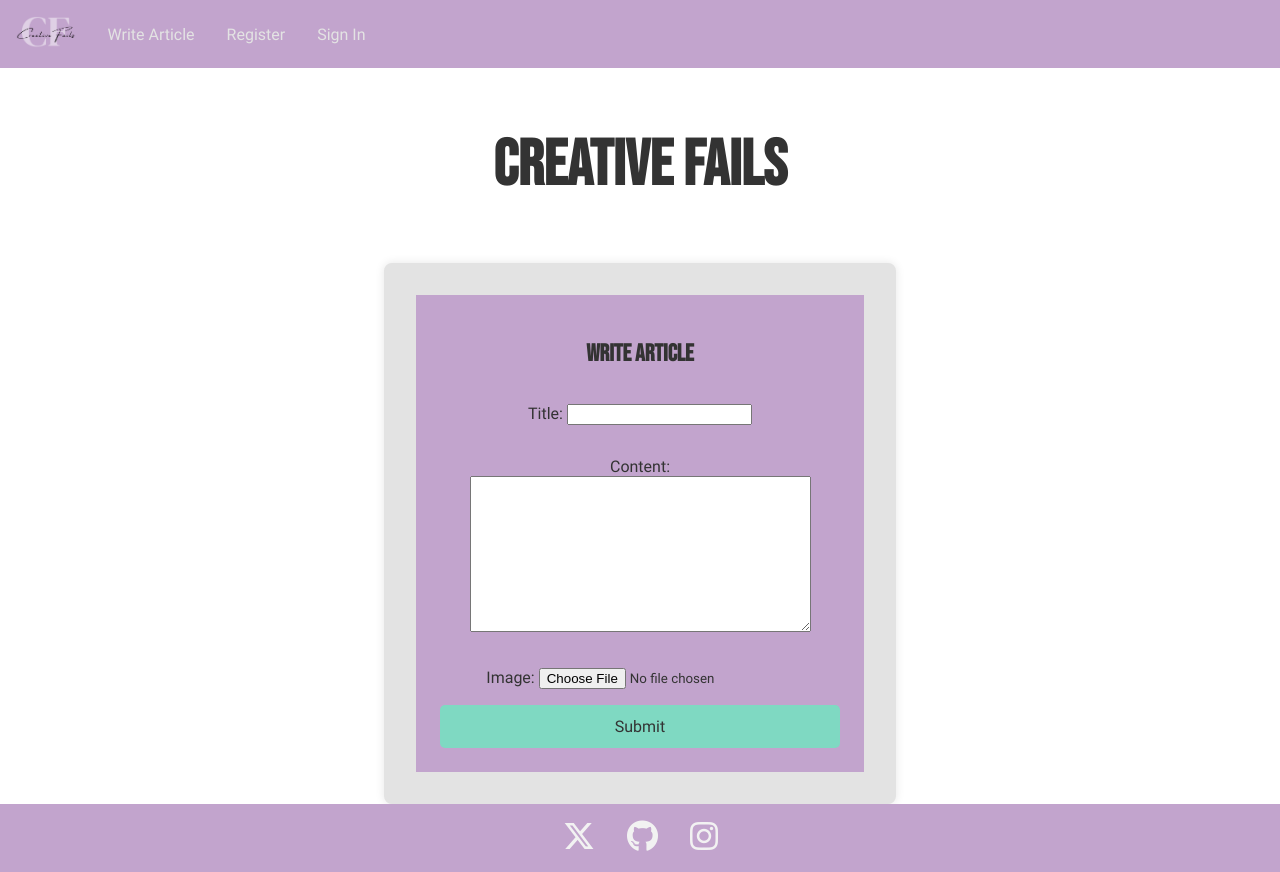
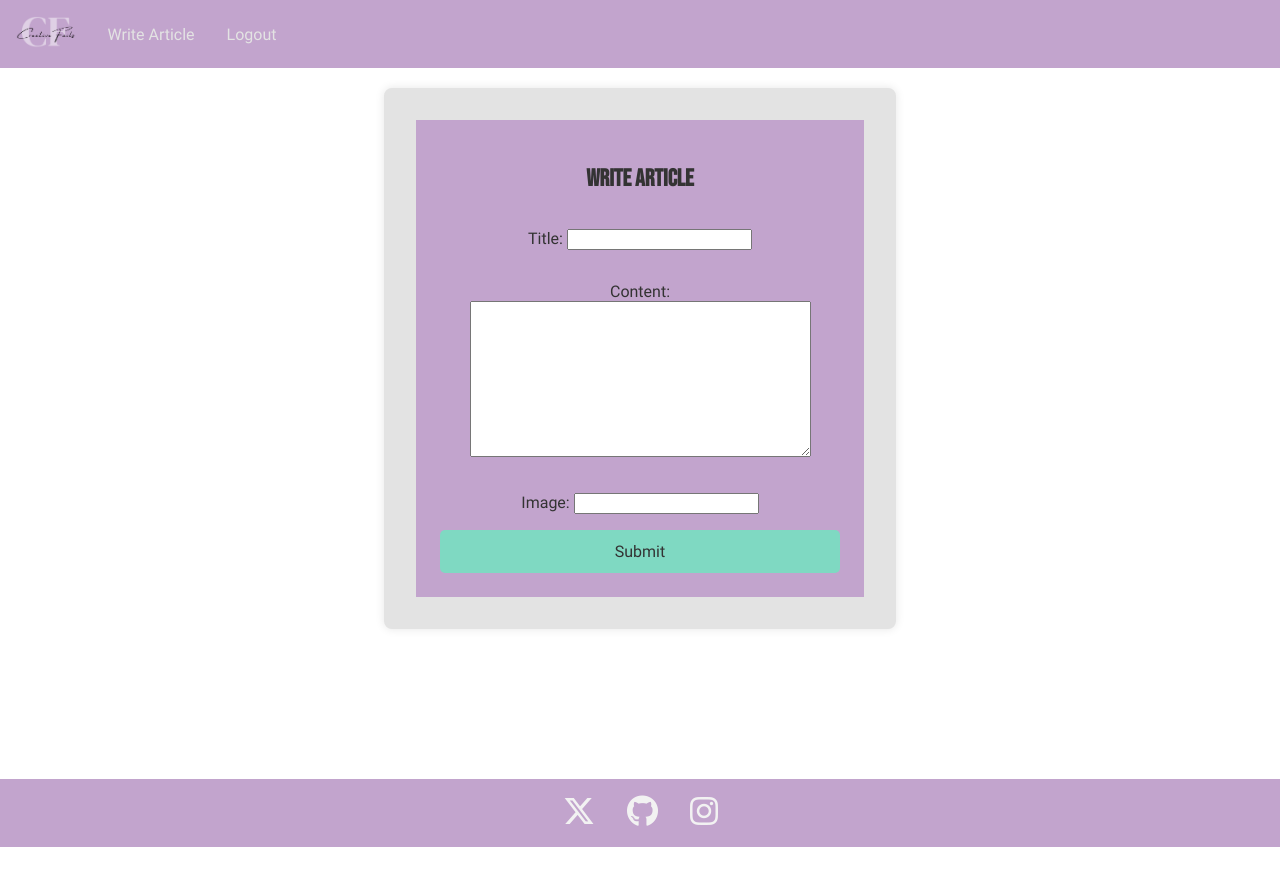
Before and after one commit to Ann-Anahit/CreativeFails, a Django app: page /posts/posts/write/ in a window 1280 px wide. After the commit the page ends 847 px from the top, so only its background shows below. Run offline with Django 4.2, Linux system fonts and the light colour scheme; the visitor is signed in with stand-in values (Sample User, id 1); style sheets or scripts are compiled from the project's sources; parts of the project's set-up code (start-up, migrations or seed data) failed here and were passed over.

Commit message:
change a lot

```diff
--- a/creativefails/settings.py
+++ b/creativefails/settings.py
@@ -26,7 +26,7 @@ CLOUDINARY_STORAGE = {
 
 DEFAULT_FILE_STORAGE = 'cloudinary_storage.storage.MediaCloudinaryStorage'
 MEDIA_URL = '/media/'
-MEDIA_ROOT = BASE_DIR / 'media'
+
 
 
 
--- a/posts/models.py
+++ b/posts/models.py
@@ -7,9 +7,9 @@ from django.contrib.auth.models import User
 from django.conf import settings
 
 class Post(models.Model):
-    title = models.CharField(max_length=200)
+    title = models.CharField(max_length=255)
     content = models.TextField()
-    image = models.ImageField(upload_to='posts/', blank=True, null=True)
+    image = CloudinaryField('image', blank=True, null=True)
     user = models.ForeignKey(settings.AUTH_USER_MODEL, on_delete=models.CASCADE)  # Use AUTH_USER_MODEL here
     created_at = models.DateTimeField(auto_now_add=True)
 
--- /dev/null
+++ b/posts/templates/base.html
@@ -0,0 +1,52 @@
+{% load static %}
+<!DOCTYPE html>
+<html lang="en">
+
+<head>
+    <meta charset="UTF-8">
+    <meta name="viewport" content="width=device-width, initial-scale=1.0">
+    <link rel="icon" href="{% static 'images/favicon.ico' %}" type="image/x-icon">
+    <link rel="stylesheet" href="{% static 'css/app.css' %}">
+    <link rel="stylesheet" href="{% static 'css/webfonts.css' %}">
+    <title>{% block title %}Creative Fails{% endblock %}</title>
+</head>
+
+<body>
+    <div class="wrapper">
+        <header>
+            <nav>
+                <ul>
+                    <li><a href="{% url 'home' %}"><img class="logo" src="{% static 'images/logo_cf.png' %}"
+                                alt="Logo"></a>
+                    </li>
+                    {% if user.is_authenticated %}
+                    <li><a href="{% url 'write_article' %}">Write Article</a></li>
+                    <li><a href="{% url 'logout' %}">Logout</a></li>
+                    {% else %}
+                    <!-- Only show the login and register links when the user is not authenticated -->
+                    <li><a href="{% url 'login' %}">Login</a></li>
+                    <li><a href="{% url 'register' %}">Register</a></li>
+                    {% endif %}
+                </ul>
+            </nav>
+        </header>
+
+        <main class="main-container">
+            {% block content %}{% endblock %}
+        </main>
+        <footer>
+            <a href="https://www.twitter.com/" target="_blank" rel="noopener" aria-label="Visit our Twitter page">
+                <img src="{% static 'images/x-twitter.png' %}" alt="Twitter" class="social">
+            </a>
+            <a href="https://github.com" aria-label="Open-source code GitHub" target="_blank">
+                <img src="{% static 'images/github.png' %}" alt="GitHub" class="social">
+            </a>
+            <a href="https://www.instagram.com/" target="_blank" rel="noopener" aria-label="Visit our Instagram page">
+                <img src="{% static 'images/instagram.png' %}" alt="Instagram" class="social">
+            </a>
+        </footer>
+    </div>
+
+</body>
+
+</html>
--- a/posts/templates/posts/write_article.html
+++ b/posts/templates/posts/write_article.html
@@ -1,36 +1,7 @@
+{% extends 'base.html' %}
 {% load static %}
 
-<!DOCTYPE html>
-<html lang="en">
-
-<head>
-    <meta charset="UTF-8">
-    <meta name="viewport" content="width=device-width, initial-scale=1.0">
-    <link rel="icon" href="{% static 'images/favicon.ico' %}" type="image/x-icon">
-    <link rel="stylesheet" href="{% static 'css/webfonts.css' %}">
-    <link rel="stylesheet" href="{% static 'css/app.css' %}">
-    <title>{% if post %}Edit Post{% else %}Write Article{% endif %} - Creative Fails</title>
-</head>
-
-<body>
-    <header>
-        <div class="header-element">
-            <nav>
-                <ul>
-                    <li><a href="{% url 'home' %}"><img class="logo" src="{% static 'images/logo_cf.png' %}"
-                                alt="Logo"></a></li>
-                    <li><a href="{% url 'write_article' %}">Write Article</a></li>
-                    <li><a href="{% url 'register' %}">Register</a></li>
-                    <li><a href="{% url 'login' %}">Sign In</a></li>
-                </ul>
-            </nav>
-        </div>
-        <div class="hero">
-            <h1>Creative Fails</h1>
-        </div>
-    </header>
-
-    <main>
+{% block content %}
 <div class="registration-form">
     <h2>{% if post %}Edit Post{% else %}Write Article{% endif %}</h2>
 
@@ -54,23 +25,7 @@
         method="post" enctype="multipart/form-data">
         {% csrf_token %}
         {{ form.as_p }}
-
         <button type="submit">{% if post %}Update{% else %}Submit{% endif %}</button>
     </form>
 </div>
-    </main>
-
-    <footer>
-        <a href="https://www.twitter.com/" target="_blank" rel="noopener" aria-label="Visit our Twitter page">
-            <img src="{% static 'images/x-twitter.png' %}" alt="Twitter" class="social">
-        </a>
-        <a href="https://github.com" aria-label="Open-source code GitHub" target="_blank">
-            <img src="{% static 'images/github.png' %}" alt="GitHub" class="social">
-        </a>
-        <a href="https://www.instagram.com/" target="_blank" rel="noopener" aria-label="Visit our Instagram page">
-            <img src="{% static 'images/instagram.png' %}" alt="Instagram" class="social">
-        </a>
-    </footer>
-</body>
-
-</html>
+{% endblock %}
--- a/posts/views.py
+++ b/posts/views.py
@@ -49,7 +49,7 @@ def post_detail_view(request, post_id):
     is_owner = request.user == post.user
     comments = post.comments.all()  # Fetch all comments for the post
     liked = post.likes.filter(id=request.user.id).exists()  # Check if the user liked this post
-    return render(request, 'posts/post_detail.html', {
+    return render(request, 'post_detail.html', {
         'post': post,
         'is_owner': is_owner,
         'comments': comments,
--- a/src/_footer.scss
+++ b/src/_footer.scss
@@ -7,6 +7,7 @@ footer {
     gap: calc($basic_distance * 2);
     padding: $basic_distance 0;
     width: 100%;
+    margin-top: 130px;
 
 }
 
--- a/src/_main.scss
+++ b/src/_main.scss
@@ -4,6 +4,7 @@ main {
         padding: 0 $basic_distance;
         line-height: 24px;
         text-align: justify;
+        flex: 1;
     }
 
     .blog-posts {
@@ -50,6 +51,13 @@ main {
     gap: 20px;
     text-align: center;
     margin: 0 auto;
+    flex: 1;
+}
+
+.wrapper {
+    display: flex;
+    flex-direction: column;
+    min-height: 100vh;
 }
 
 .container {
```
Also changed, not shown: posts/templates/posts/base.html (deleted, +0 -45 lines), posts/templates/posts/index.html (+6 -5 lines), posts/templates/posts/post_detail.html (+37 -22 lines). Lines whose indentation alone changed are shown as unchanged.
